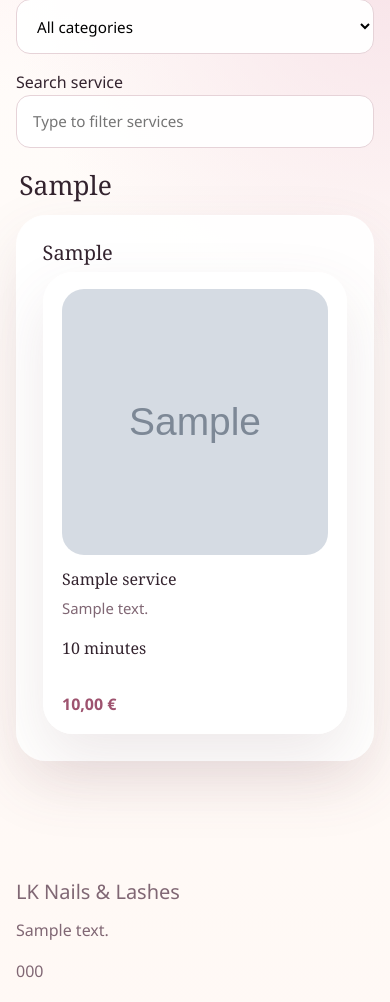
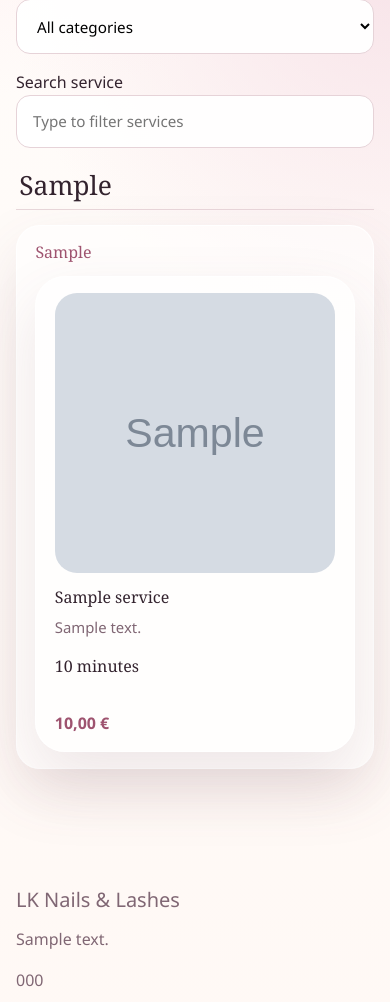
Before and after one commit to garstini/lknails, a Django app: page /en/services/ in a window 390 px wide. Shown: the part 417-1419 px from the top of the page. Run offline with Django 5.2, Linux system fonts and the light colour scheme; tables that the repository leaves empty hold one stand-in row (values such as "Sample post"); grey boxes marked "Sample" are stand-in pictures.

Commit message:
Refine booking service cards

```diff
--- a/static/css/site.css
+++ b/static/css/site.css
@@ -780,6 +804,27 @@ h3 { font-size: 1.25rem; margin-bottom: 0.55rem; }
 }
 .service-meta-pill-price {
   background: rgba(84, 28, 48, 0.08);
+}
+.service-group + .service-group {
+  margin-top: 1.4rem;
+}
+.service-group h2 {
+  margin: 0 0 0.95rem;
+  padding-bottom: 0.6rem;
+  border-bottom: 1px solid rgba(230, 211, 216, 0.9);
+}
+.subcategory-block {
+  padding: 1.1rem 1.15rem 1rem;
+  border-radius: 24px;
+  background: rgba(255,255,255,0.52);
+}
+.subcategory-block + .subcategory-block {
+  margin-top: 1rem;
+}
+.subcategory-block h3 {
+  margin-bottom: 0.95rem;
+  color: var(--accent-deep);
+  font-size: 1rem;
 }
 .booking-date-grid,
 .booking-time-grid,
```
Also changed, not shown: other parts of static/css/site.css (+38 -10 lines).
